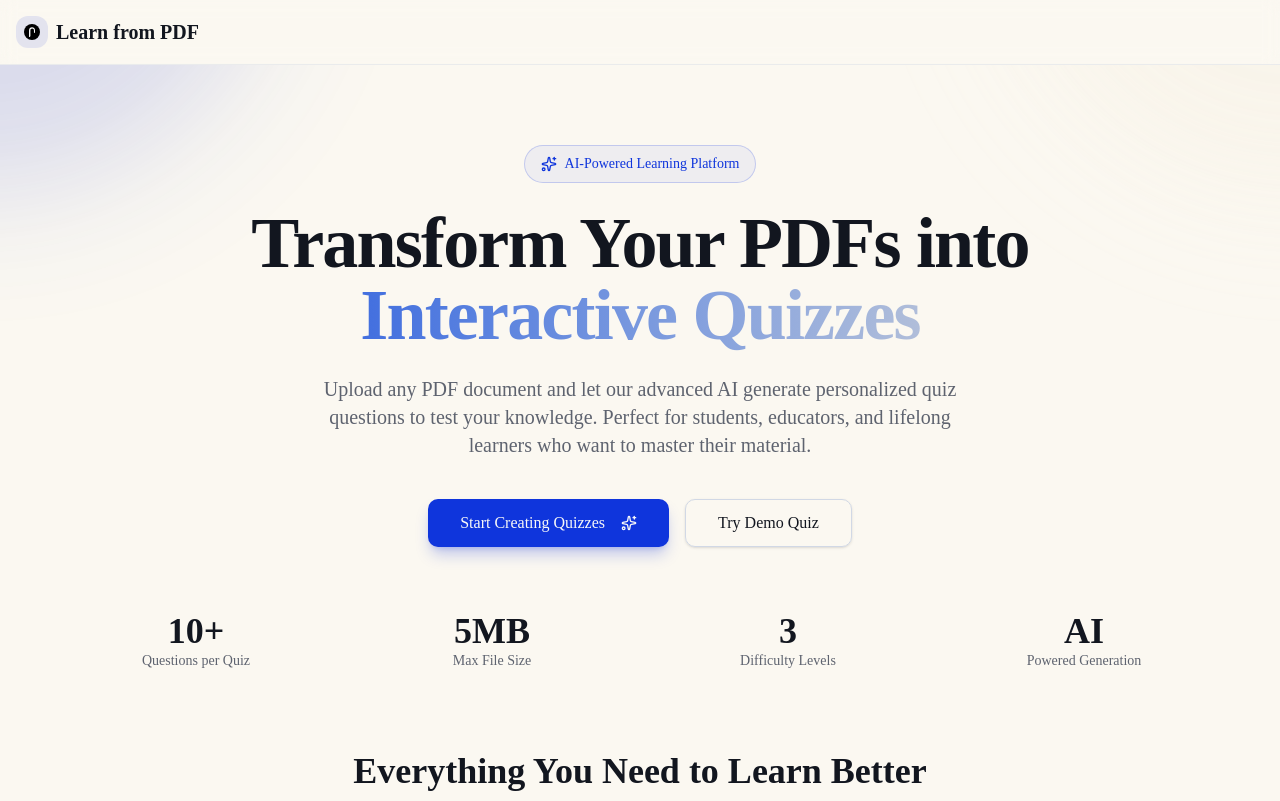
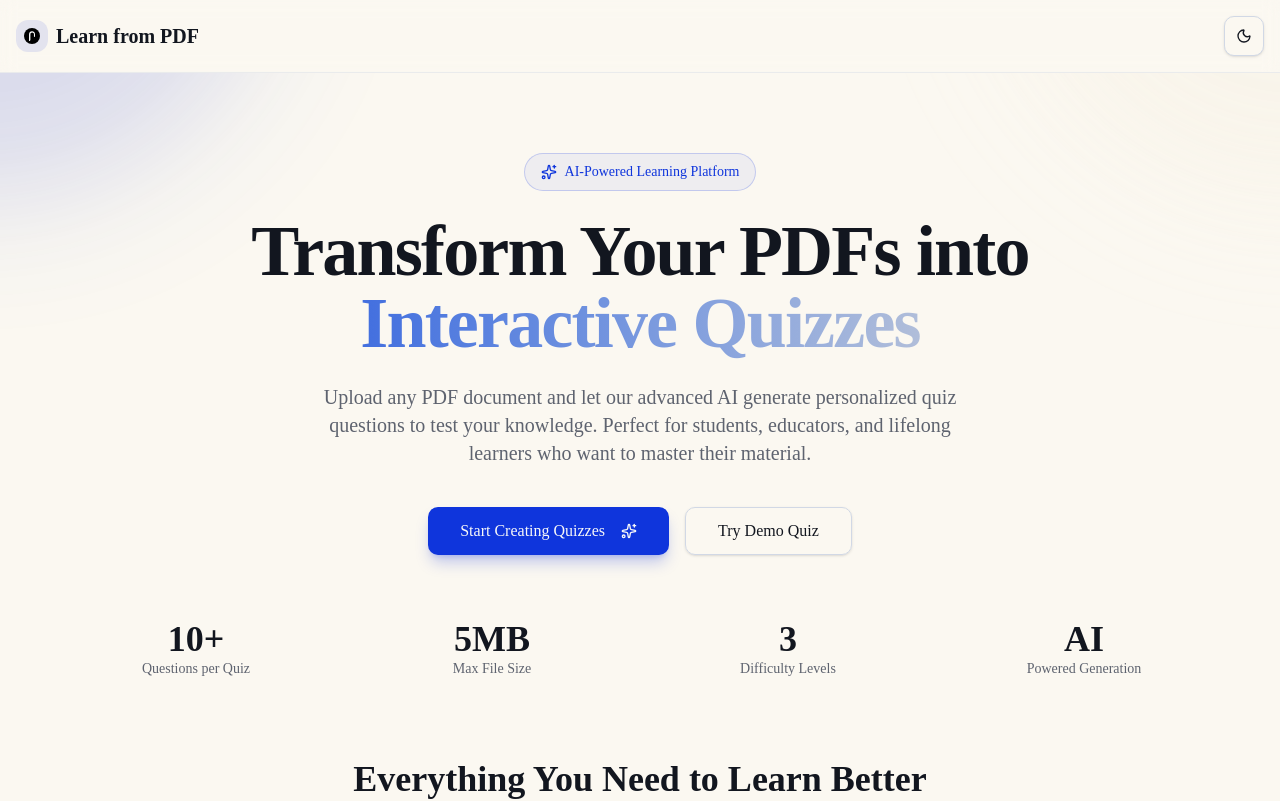
Before and after one commit to MohsenF3/learn-from-pdf, a Next.js app: page / in a window 1280 px wide. Shown: the top 801 px of the page. Built offline with nearby package versions, Linux system fonts and the light colour scheme.

Commit message:
feat: add theme toggle

```diff
--- a/app/layout.tsx
+++ b/app/layout.tsx
@@ -1,4 +1,5 @@
 import { LayoutWrapper } from "@/features/shared/components/layout-wrapper";
+import { Providers } from "@/features/shared/providers";
 import type { Metadata } from "next";
 import "./globals.css";
 
@@ -13,9 +14,11 @@ export default function RootLayout({
   children: React.ReactNode;
 }>) {
   return (
-    <html lang="en">
+    <html lang="en" className="dark" suppressHydrationWarning>
       <body className={` antialiased`}>
-        <LayoutWrapper>{children}</LayoutWrapper>
+        <Providers>
+          <LayoutWrapper>{children}</LayoutWrapper>
+        </Providers>
       </body>
     </html>
   );
--- a/components/ui/button.tsx
+++ b/components/ui/button.tsx
@@ -5,7 +5,7 @@ import * as React from "react";
 import { cn } from "@/lib/utils";
 
 const buttonVariants = cva(
-  "inline-flex items-center justify-center gap-2 whitespace-nowrap rounded-md text-sm font-medium transition-colors focus-visible:outline-none focus-visible:ring-1 focus-visible:ring-ring disabled:pointer-events-none disabled:opacity-50 [&_svg]:pointer-events-none [&_svg]:size-4 [&_svg]:shrink-0",
+  "inline-flex items-center justify-center gap-2 cursor-pointer whitespace-nowrap rounded-md text-sm font-medium transition-colors focus-visible:outline-none focus-visible:ring-1 focus-visible:ring-ring disabled:pointer-events-none disabled:opacity-50 [&_svg]:pointer-events-none [&_svg]:size-4 [&_svg]:shrink-0",
   {
     variants: {
       variant: {
--- a/features/shared/components/header.tsx
+++ b/features/shared/components/header.tsx
@@ -1,10 +1,15 @@
 import { Logo } from "./logo";
+import ThemeToggle from "./theme-toggle";
 
 export default function Header() {
   return (
     <header className="border-b border-border/40 backdrop-blur-sm">
       <div className="container mx-auto flex items-center justify-between px-4 py-4">
         <Logo />
+
+        <div className="flex items-center gap-3">
+          <ThemeToggle />
+        </div>
       </div>
     </header>
   );
--- /dev/null
+++ b/features/shared/components/theme-toggle.tsx
@@ -0,0 +1,43 @@
+"use client";
+
+import { Button } from "@/components/ui/button";
+import { Moon, Sun } from "lucide-react";
+import { useTheme } from "next-themes";
+import { useEffect, useState } from "react";
+
+export default function ThemeToggle() {
+  const { theme, setTheme } = useTheme();
+  const [mounted, setMounted] = useState(false);
+
+  useEffect(() => {
+    setMounted(true);
+  }, []);
+
+  if (!mounted) {
+    return (
+      <Button
+        variant="outline"
+        size="icon"
+        className="h-10 w-10 bg-transparent"
+      >
+        <Sun className="h-5 w-5" />
+      </Button>
+    );
+  }
+
+  return (
+    <Button
+      variant="outline"
+      size="icon"
+      onClick={() => setTheme(theme === "dark" ? "light" : "dark")}
+      className="h-10 w-10"
+    >
+      {theme === "dark" ? (
+        <Sun className="h-5 w-5 text-foreground" />
+      ) : (
+        <Moon className="h-5 w-5 text-foreground" />
+      )}
+      <span className="sr-only">Toggle theme</span>
+    </Button>
+  );
+}
--- /dev/null
+++ b/features/shared/providers/index.tsx
@@ -0,0 +1,5 @@
+import { ThemeProvider } from "./theme-provider";
+
+export function Providers({ children }: { children: React.ReactNode }) {
+  return <ThemeProvider>{children}</ThemeProvider>;
+}
--- /dev/null
+++ b/features/shared/providers/theme-provider.tsx
@@ -0,0 +1,19 @@
+"use client";
+
+import { ThemeProvider as NextThemesProvider } from "next-themes";
+import * as React from "react";
+
+export function ThemeProvider({
+  children,
+}: React.ComponentProps<typeof NextThemesProvider>) {
+  return (
+    <NextThemesProvider
+      attribute="class"
+      defaultTheme="system"
+      enableSystem
+      disableTransitionOnChange
+    >
+      {children}
+    </NextThemesProvider>
+  );
+}
--- a/package.json
+++ b/package.json
@@ -15,6 +15,7 @@
     "clsx": "^2.1.1",
     "lucide-react": "^0.548.0",
     "next": "16.0.0",
+    "next-themes": "^0.4.6",
     "react": "19.2.0",
     "react-dom": "19.2.0",
     "tailwind-merge": "^3.3.1"
```
Also changed, not shown: 1 other file (tests, documents, lock files or other folders).
